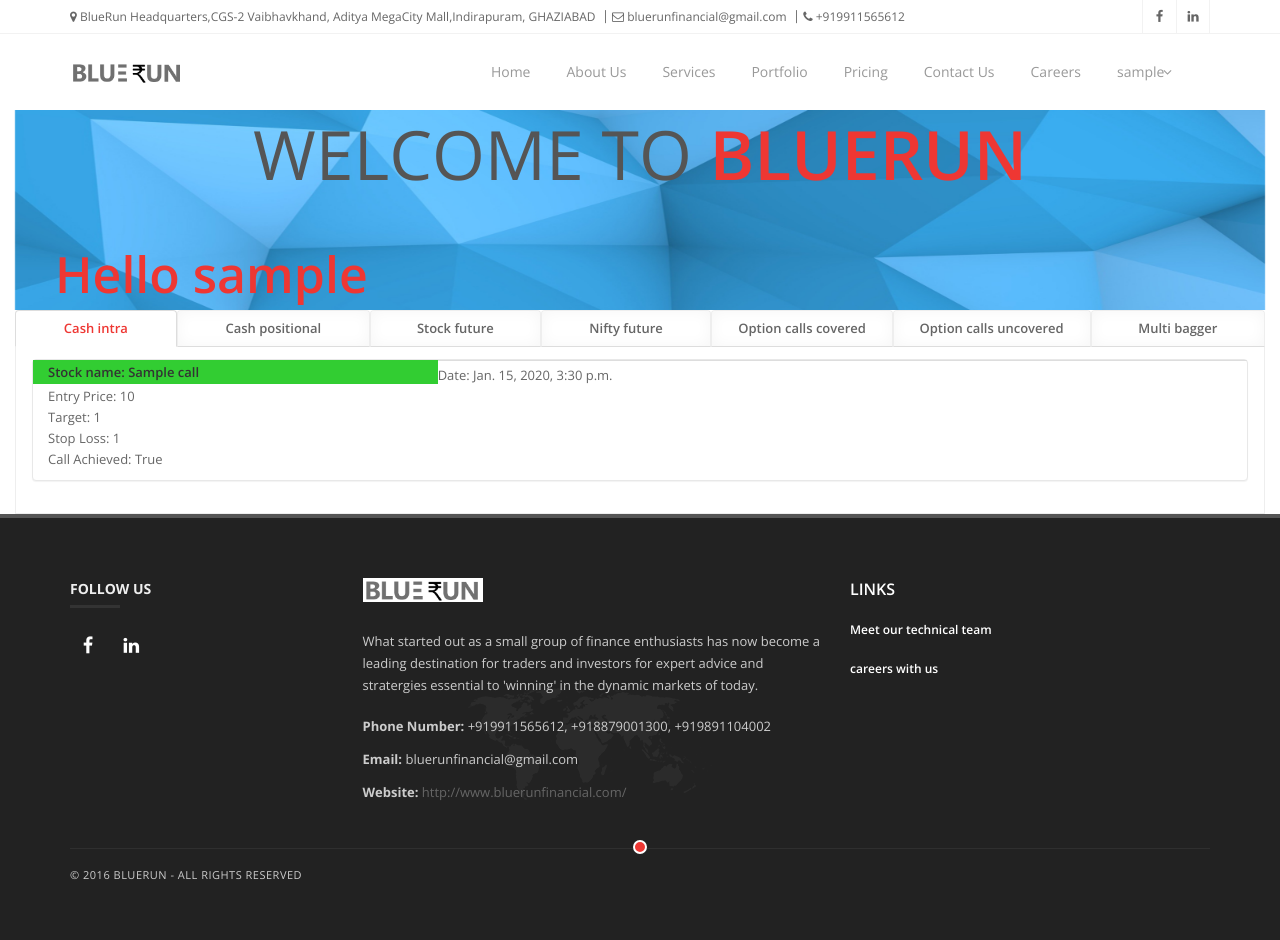
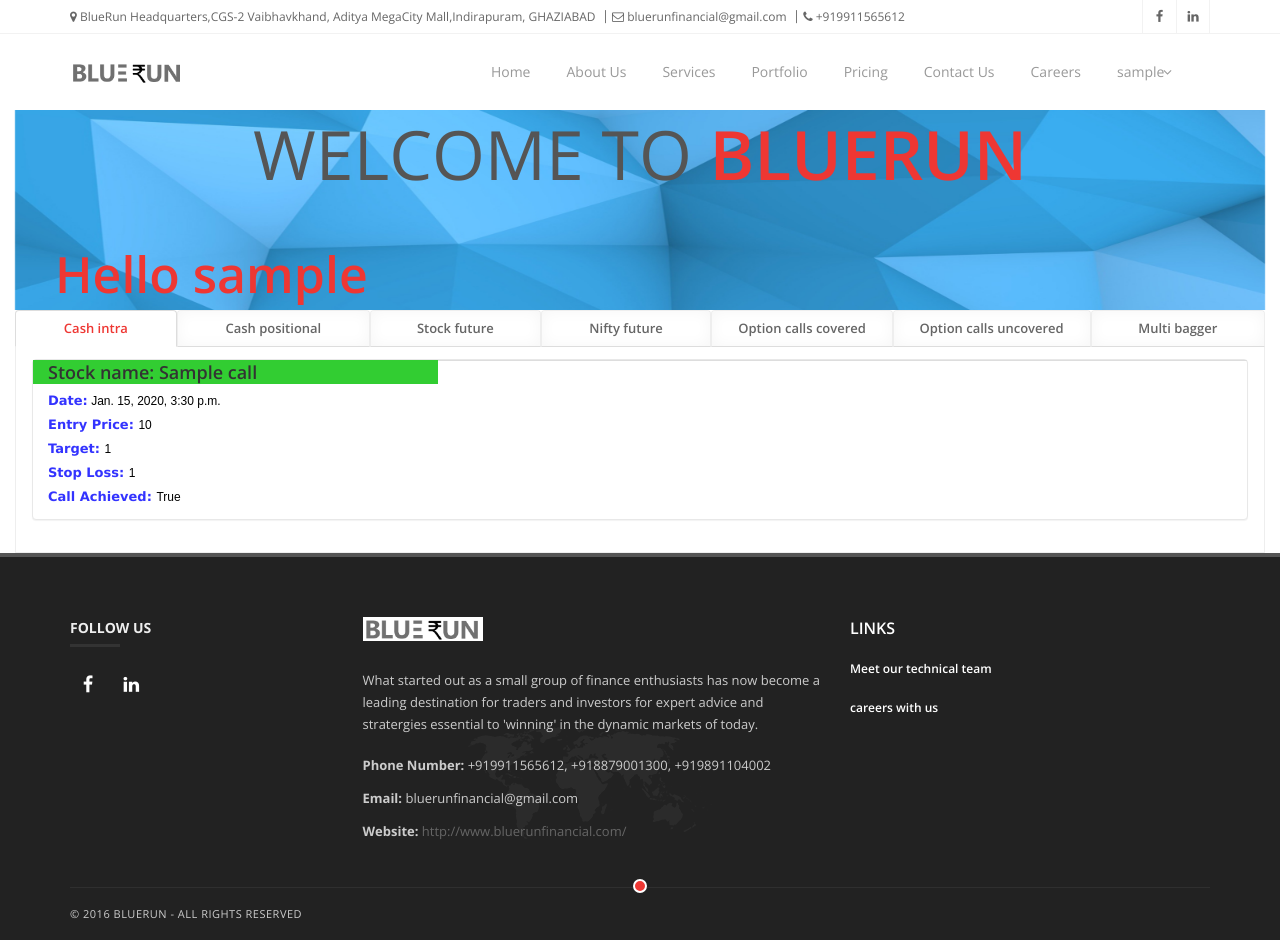
Before and after one commit to neelansh/bluerun, a Django app: page /trading/1/dashboard/ in a window 1280 px wide. Before the commit the page ends 880 px from the top, so only its background shows below. Run offline with Django 3.2, Linux system fonts and the light colour scheme; a user stored in the database is signed in; tables that the repository leaves empty hold one stand-in row (values such as "Sample post"); some libraries are stand-ins or nearby versions.

Commit message:
Further modified dashboard

```diff
--- a/bluerun/static/common/css/dashboard.css
+++ b/bluerun/static/common/css/dashboard.css
@@ -16,3 +16,22 @@
    left: 55px;
    width: 100%;
 }
+#panel
+{
+	font-size: 18px;
+}
+.pan-body-custom
+{
+	line-height: 200%;
+	font-size:12px;
+	color:black;
+	font-family:Arial;
+}
+.pbody
+{
+	font-family:Verdana;
+	line-height: 150%;
+	color: #3333ff;
+	font-size:13px;
+	font-weight: bold;
+}
--- a/bluerun/trading/templates/trading/dashboard.html
+++ b/bluerun/trading/templates/trading/dashboard.html
@@ -63,12 +63,14 @@
 				 {% if call.achived %}
 					 <div class="col-md-4" style= "background-color:#32CD32">
 
-					<h3 class="panel-title">Stock name: {{ call.stock_name }}</h3>
+					<h3 class="panel-title" id="panel">Stock name: {{ call.stock_name }}</br></h3>
 					</div>
 
+
 					{%else%}
-					<h3 class="panel-title">Stock name: {{ call.stock_name }}</h3>
-
+					<div class="col-md-4" style= "background-color:red">
+					<h3 class="panel-title" id="panel">Stock name: {{ call.stock_name }}</h3>
+					</div>
 					{%endif%}
 					<!--{% if call.achived%}
 					<i class="fa fa-dollar "></i>
@@ -76,13 +78,13 @@
 
 				</div>
 
-				<div class="panel-body">
-
-					Date: {{ call.created_on }}<br>
-					Entry Price: {{ call.entry_price }}<br>
-					Target: {{ call.target }}<br>
-					Stop Loss: {{ call.stop_loss }}<br>
-					Call Achieved: {{call.achived}}</br>
+				<div class="panel-body pan-body-custom">
+			</br>
+					<strong class="pbody">Date:</strong> {{ call.created_on }}<br>
+					<strong class="pbody">Entry Price: </strong>{{ call.entry_price }}<br>
+					<strong class="pbody">Target: </strong>{{ call.target }}<br>
+					<strong class="pbody">Stop Loss: </strong>{{ call.stop_loss }}<br>
+					<strong class="pbody">Call Achieved: </strong>{{call.achived}}</br> </strong>
 
 				</div>
 			</div>
@@ -105,21 +107,24 @@
 				 {% if call.achived %}
 					 <div class="col-md-4" style= "background-color:#32CD32">
 
-					<h3 class="panel-title">Stock name: {{ call.stock_name }}</h3>
+					<h3 class="panel-title" id="panel">Stock name: {{ call.stock_name }}</h3>
 					</div>
 
 					{%else%}
-					<h3 class="panel-title">Stock name: {{ call.stock_name }}</h3>
+					<div class="col-md-4" style= "background-color:red">
+					<h3 class="panel-title" id="panel">Stock name: {{ call.stock_name }}</h3>
+					</div>
 
 					{%endif%}
 				</div>
 
-				<div class="panel-body">
-					Date: {{ call.created_on }}<br>
-					Entry price: {{ call.entry_price }}<br>
-					Target: {{ call.target }}<br>
-					Stop loss: {{ call.stop_loss }}<br>
-					Call Achieved: {{call.achived}}
+				<div class="panel-body pan-body-custom">
+				</br>
+					<strong class="pbody">Date: </strong>{{ call.created_on }}<br>
+					<strong class="pbody">Entry Price: </strong>{{ call.entry_price }}<br>
+					<strong class="pbody">Target: </strong>{{ call.target }}<br>
+					<strong class="pbody">Stop Loss: </strong>{{ call.stop_loss }}<br>
+					<strong class="pbody">Call Achieved: </strong>{{call.achived}}
 				</div>
 			</div>
 			{% endfor %}
@@ -141,21 +146,25 @@
 				 {% if call.achived %}
 					 <div class="col-md-4" style= "background-color:#32CD32">
 
-					<h3 class="panel-title">Stock name: {{ call.stock_name }}</h3>
+					<h3 class="panel-title" id="panel">Stock name: {{ call.stock_name }}</h3>
 					</div>
 
 					{%else%}
-					<h3 class="panel-title">Stock name: {{ call.stock_name }}</h3>
+					<div class="col-md-4" style= "background-color:red">
+					<h3 class="panel-title" id="panel">Stock name: {{ call.stock_name }}</h3>
+					</div>
 
 					{%endif%}
 					</div>
 
-				<div class="panel-body">
-					Date: {{ call.created_on }}<br>
-					Entry price: {{ call.entry_price }}<br>
-					Target: {{ call.target }}<br>
-					Stop loss: {{ call.stop_loss }}<br>
-					Call Achieved: {{call.achived}}
+				<div class="panel-body pan-body-custom">
+
+				</br>
+					<strong class="pbody">Date: </strong>{{ call.created_on }}<br>
+					<strong class="pbody">Entry Price: </strong>{{ call.entry_price }}<br>
+					<strong class="pbody">Target: </strong>{{ call.target }}<br>
+					<strong class="pbody">Stop Loss: </strong>{{ call.stop_loss }}<br>
+					<strong class="pbody">Call Achieved: </strong>{{call.achived}}
 				</div>
 			</div>
 			{% endfor %}
@@ -177,21 +186,24 @@
 				 {% if call.achived %}
 					 <div class="col-md-4" style= "background-color:#32CD32">
 
-					<h3 class="panel-title">Stock name: {{ call.stock_name }}</h3>
+					<h3 class="panel-title" id="panel">Stock name: {{ call.stock_name }}</h3>
 					</div>
 
 					{%else%}
-					<h3 class="panel-title">Stock name: {{ call.stock_name }}</h3>
+					<div class="col-md-4" style= "background-color:red">
+					<h3 class="panel-title" id="panel">Stock name: {{ call.stock_name }}</h3>
+					</div>
 
 					{%endif%}
 					</div>
 
-				<div class="panel-body">
-					Date: {{ call.created_on }}<br>
-					Entry price: {{ call.entry_price }}<br>
-					Target: {{ call.target }}<br>
-					Stop loss: {{ call.stop_loss }}<br>
-					Call Achieved: {{call.achived}}
+				<div class="panel-body pan-body-custom">
+				</br>
+					<strong class="pbody">Date: </strong>{{ call.created_on }}<br>
+					<strong class="pbody">Entry Price: </strong>{{ call.entry_price }}<br>
+					<strong class="pbody">Target: </strong>{{ call.target }}<br>
+					<strong class="pbody">Stop Loss: </strong>{{ call.stop_loss }}<br>
+					<strong class="pbody">Call Achieved: </strong>{{call.achived}}
 				</div>
 				</div>
 			{% endfor %}
@@ -213,21 +225,24 @@
 				 {% if call.achived %}
 					 <div class="col-md-4" style= "background-color:#32CD32">
 
-					<h3 class="panel-title">Stock name: {{ call.stock_name }}</h3>
+					<h3 class="panel-title"id="panel">Stock name: {{ call.stock_name }}</h3>
 					</div>
 
 					{%else%}
-					<h3 class="panel-title">Stock name: {{ call.stock_name }}</h3>
+					<div class="col-md-4" style= "background-color:red">
+					<h3 class="panel-title" id="panel">Stock name: {{ call.stock_name }}</h3>
+					</div>
 
 					{%endif%}
 				</div>
 
-				<div class="panel-body">
-					Date: {{ call.created_on }}<br>
-					Entry price: {{ call.entry_price }}<br>
-					Target: {{ call.target }}<br>
-					Stop loss: {{ call.stop_loss }}<br>
-					Call Achieved: {{call.achived}}
+				<div class="panel-body pan-body-custom">
+				</br>
+					<strong class="pbody">Date: </strong>{{ call.created_on }}<br>
+					<strong class="pbody">Entry Price:</strong> {{ call.entry_price }}<br>
+					<strong class="pbody">Target: </strong>{{ call.target }}<br>
+					<strong class="pbody">Stop Loss:</strong> {{ call.stop_loss }}<br>
+					<strong class="pbody">Call Achieved:</strong> {{call.achived}}
 				</div>
 			</div>
 			{% endfor %}
@@ -249,21 +264,24 @@
 				 {% if call.achived %}
 					 <div class="col-md-4" style= "background-color:#32CD32">
 
-					<h3 class="panel-title">Stock name: {{ call.stock_name }}</h3>
+					<h3 class="panel-title" id="panel">Stock name: {{ call.stock_name }}</h3>
 					</div>
 
 					{%else%}
-					<h3 class="panel-title">Stock name: {{ call.stock_name }}</h3>
+					<div class="col-md-4" style= "background-color:red">
+					<h3 class="panel-title" id="panel">Stock name: {{ call.stock_name }}</h3>
+					</div>
 
 					{%endif%}
 				</div>
 
-				<div class="panel-body">
-					Date: {{ call.created_on }}<br>
-					Entry price: {{ call.entry_price }}<br>
-					Target: {{ call.target }}<br>
-					Stop loss: {{ call.stop_loss }}<br>
-					Call Achieved: {{call.achived}}
+				<div class="panel-body pan-body-custom">
+				</br>
+					<strong class="pbody">Date:</strong> {{ call.created_on }}<br>
+					<strong class="pbody">Entry Price:</strong> {{ call.entry_price }}<br>
+					<strong class="pbody">Target:</strong> {{ call.target }}<br>
+					<strong class="pbody">Stop Loss:</strong> {{ call.stop_loss }}<br>
+					<strong class="pbody">Call Achieved:</strong> {{call.achived}}
 				</div>
 			</div>
 			{% endfor %}
@@ -285,21 +303,24 @@
 				 {% if call.achived %}
 					 <div class="col-md-4" style= "background-color:#32CD32">
 
-					<h3 class="panel-title">Stock name: {{ call.stock_name }}</h3>
+					<h3 class="panel-title" id="panel">Stock name: {{ call.stock_name }}</h3>
 					</div>
 
 					{%else%}
-					<h3 class="panel-title">Stock name: {{ call.stock_name }}</h3>
+					<div class="col-md-4" style= "background-color:red">
+					<h3 class="panel-title" id="panel">Stock name: {{ call.stock_name }}</h3>
+					</div>
 
 					{%endif%}
 				</div>
 
-				<div class="panel-body">
-					Date: {{ call.created_on }}<br>
-					Entry price: {{ call.entry_price }}<br>
-					Target: {{ call.target }}<br>
-					Stop loss: {{ call.stop_loss }}<br>
-					Call Achieved: {{call.achived}}
+				<div class="panel-body pan-body-custom">
+				</br>
+					<strong class="pbody">Date:</strong> {{ call.created_on }}<br>
+					<strong class="pbody">Entry Price:</strong> {{ call.entry_price }}<br>
+					<strong class="pbody">Target:</strong> {{ call.target }}<br>
+					<strong class="pbody">Stop Loss:</strong> {{ call.stop_loss }}<br>
+					<strong class="pbody">Call Achieved:</strong> {{call.achived}}
 				</div>
 			</div>
 			{% endfor %}
```
